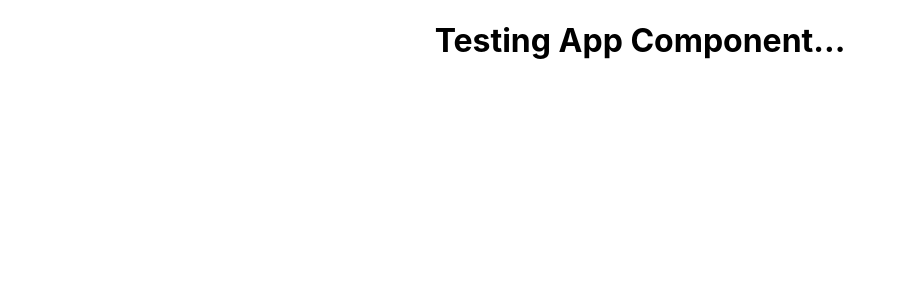
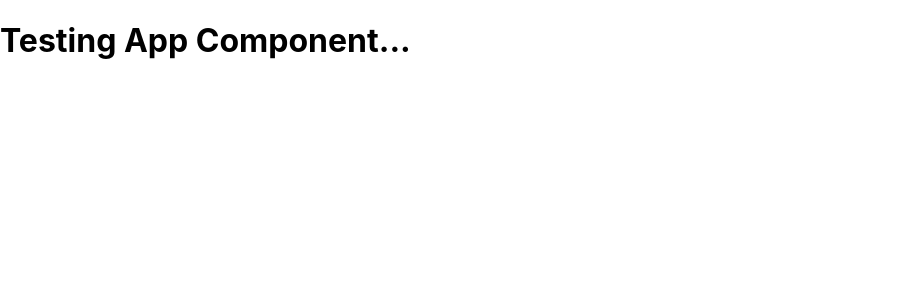
Before and after one commit to yunshine/React-Color-Palettes, a React (Create React App) app: page / in a window 1280 px wide. Shown: the top 300 px of the page, without its empty margins (0-905 px from the left). Built offline with nearby package versions, Linux system fonts and the light colour scheme.

Commit message:
Created Palette component and connected it to the App component

```diff
--- a/src/App.js
+++ b/src/App.js
@@ -1,14 +1,16 @@
 import React, { Component } from 'react';
+import Palette from './Palette';
+import seedColors from './seedColors';
+// import -something-, { -something- } from './-something-';
 // import { Route, Switch, NavLink } from 'react-router-dom';
-// import -something-, { -something- } from './-something-';
-import './App.css';
+// import './App.css';
 
 class App extends Component {
   render() {
     return (
       <div className="App">
         <h1>Testing App Component...</h1>
-        {/* <-something- /> */}
+        <Palette {...seedColors[4]}/>
 
         {/* <NavLink exact activeClassName="active-link" to="/-something-">-some-text-here-</NavLink> */}
 
--- /dev/null
+++ b/src/Palette.js
@@ -0,0 +1,45 @@
+import React, { Component } from 'react'; // imrc is the shortcut...
+// import -something-, { -something- } from './-something-';
+// import './Palette.css';
+// import { Route, Switch, NavLink } from 'react-router-dom';
+
+// import { v4 as uuidv4 } from 'uuid'; // for creating unique IDs with uuidv4();
+// npm install axios (for API requests) in terminal???
+
+class Palette extends Component {
+  // static defaultProps = {
+  //   key: value,
+  // };
+
+  // constructor(props) {
+  //   super(props);
+    // this.state = { key: value };
+    // this.handleClick = this.handleClick.bind(this);
+  // }
+
+  // Palette() {
+  //   this.setState({ key: value });
+  // }
+
+  // handleClick() {
+  //   this.newFunction();
+  //   this.setState(oldState => {
+  //     return { score: oldState + 3 };
+  //   })
+  // }
+  // => This is the way and the syntax to update an existing state, not:   this.setState({ score: this.state.score + 3 });
+
+  render() {
+    return (
+      <div className="Palette">
+        {/* Navbar will go here... */}
+        <div className="Palette-colors">
+          {/* A bunch of color boxes will go here... */}
+        </div>
+          {/* Footer will go here... */}
+      </div>
+    );
+  }
+}
+
+export default Palette; /// connect this component to App.js...
```
